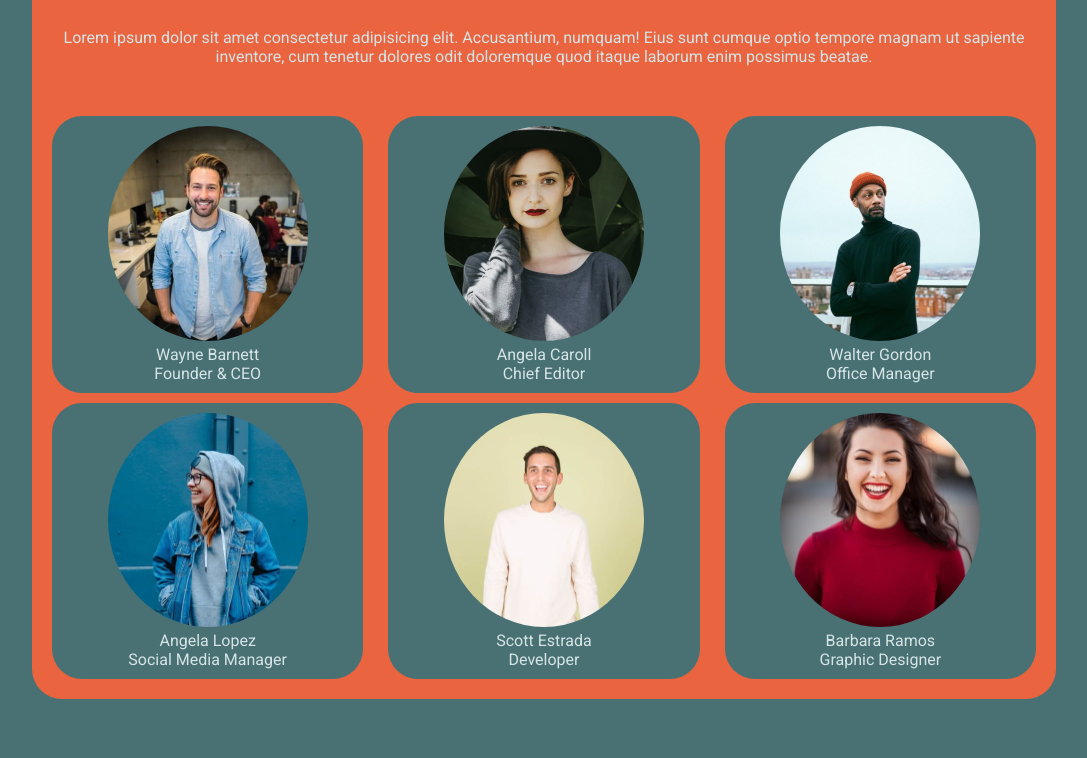
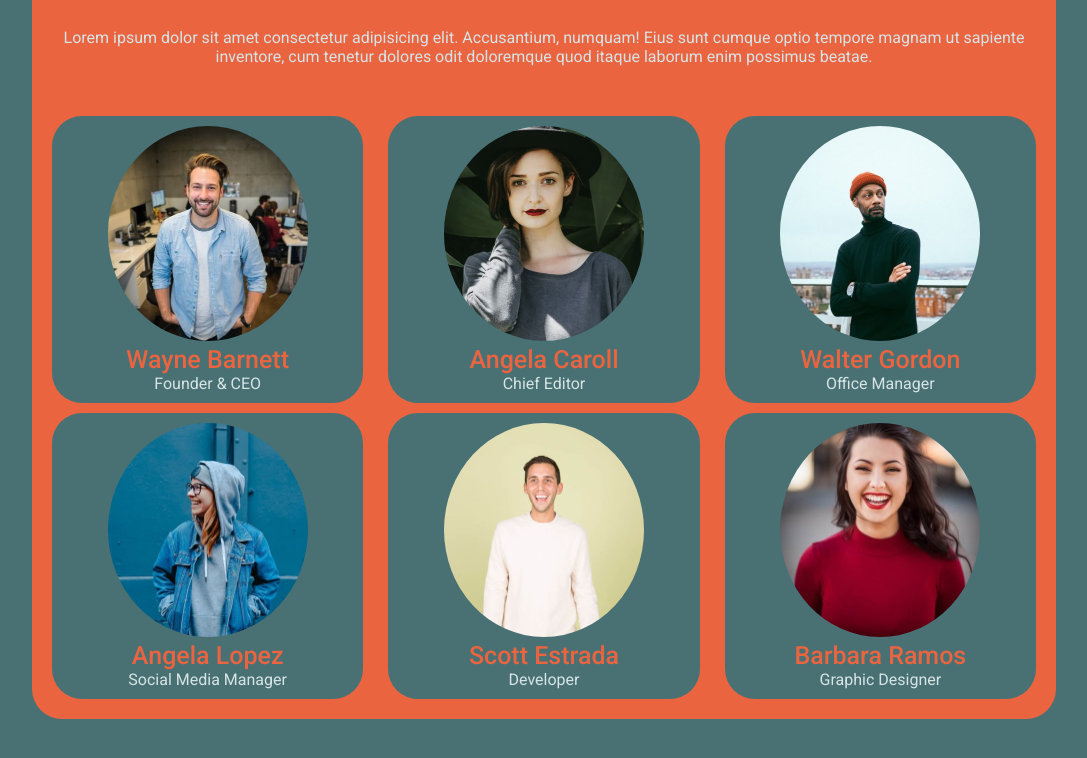
Before and after one commit to Pierfran992/js-our-team, a plain HTML site: page bonus/index.html in a window 1280 px wide. Shown: the part 180-938 px from the top of the page, without its empty margins (96-1183 px from the left). Drawn offline with Linux system fonts and the light colour scheme.

Commit message:
Fix: - dati ai name_member un colore e una font-size diversa per evidenziarli di più rispetto al role_member;

```diff
--- a/bonus/css/style.css
+++ b/bonus/css/style.css
@@ -49,3 +49,9 @@ body {
     width: 200px;
     border-radius: 50%;
 }
+
+.name_member {
+    color: #EB6440;
+    font-size: 25px;
+    font-weight: 500;
+}
```
